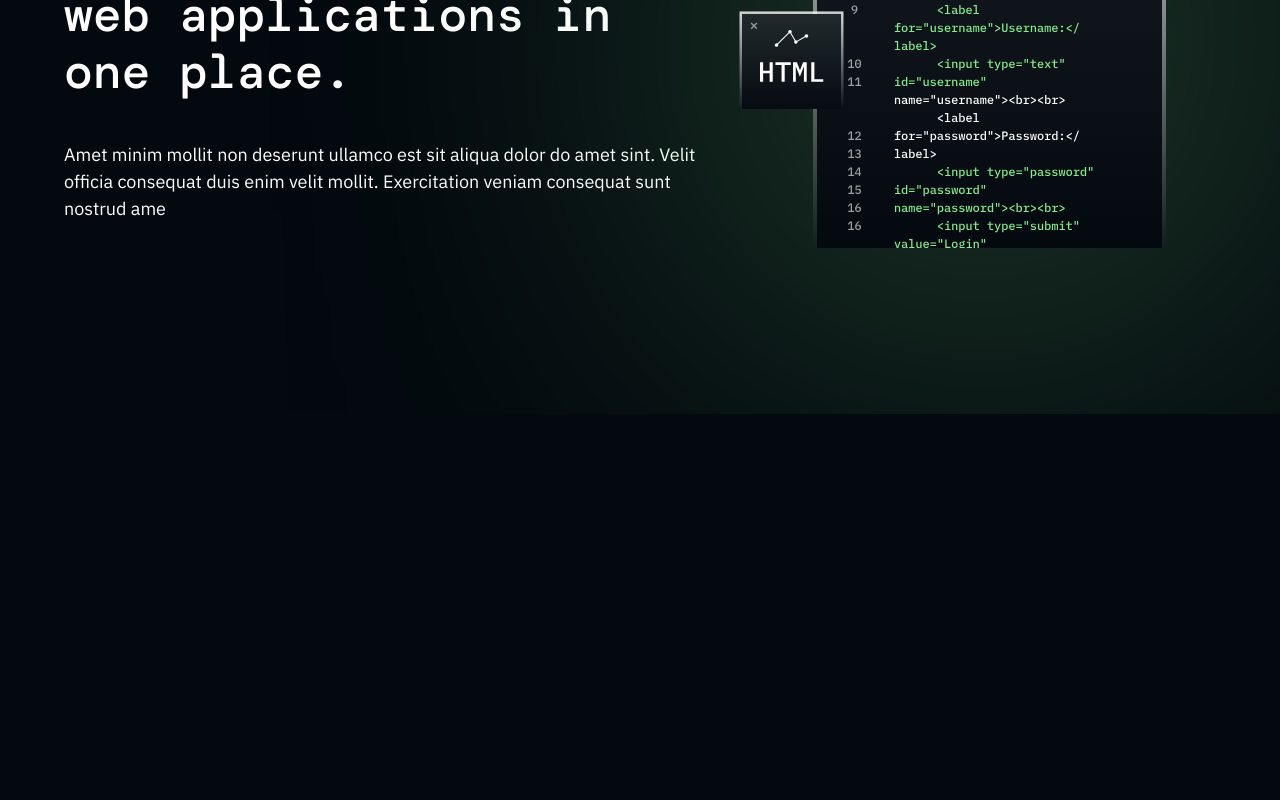
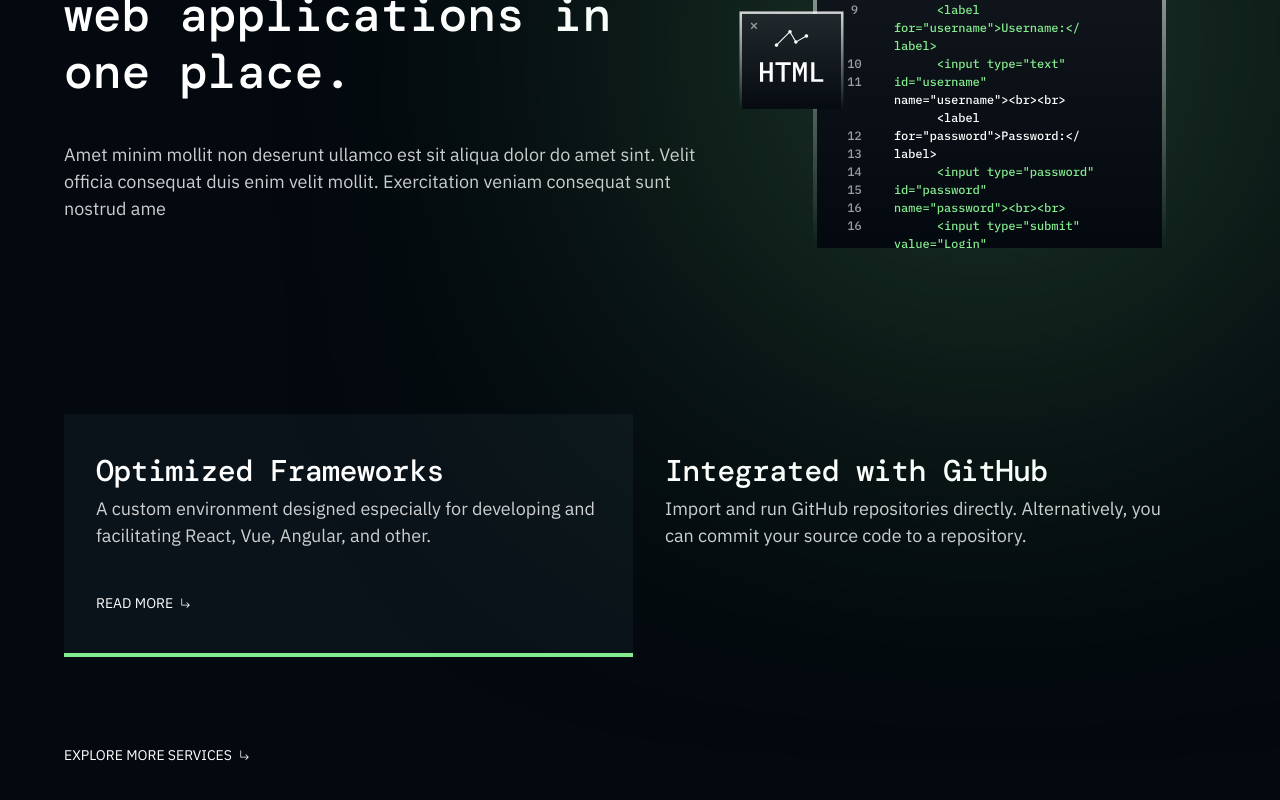
Before and after one commit to mbrianwebsite/theprogrammer-frontend, a Nuxt app: page / in a window 1280 px wide. Shown: the part 1810-2610 px from the top of the page. Before the commit the page ends 2224 px from the top, so only its background shows below. Built offline with nearby package versions, Linux system fonts and the light colour scheme; a web font is replaced by a local one.

Commit message:
SERVICE SECTION

```diff
--- a/components/hero/index.vue
+++ b/components/hero/index.vue
@@ -12,7 +12,7 @@
            ">
                 Expert Developers for a Connected <span class="text-[#84EC8E]">{World}</span>
             </div>
-            <div class="font-sans font-normal text-sm text-center text-white leading-5 tracking-[2%]
+            <div class="font-sans font-normal text-sm text-center text-white leading-5 tracking-[2%] opacity-80
             md:hidden">
                 Circle is a code development platform that gives innovators the speed and reliability they need to
                 create at the speed
--- /dev/null
+++ b/components/link/button.vue
@@ -0,0 +1,13 @@
+<script setup>
+defineProps({
+    title: String,
+})
+</script>
+<template>
+    <div class="flex flex-row gap-2 items-center">
+        <div class="font-sans font-normal uppercase text-sm text-white">
+            {{ title }}
+        </div>
+        <img class="max-w-[10px] max-h-[10px]" src="~/assets/img/button-icon.svg" alt="Button Icon">
+    </div>
+</template>
--- /dev/null
+++ b/components/link/buttonnav.vue
@@ -0,0 +1,15 @@
+<script setup>
+defineProps({
+    title: String,
+    mini: Boolean
+})
+</script>
+<template>
+    <div
+        :class="{ 'hidden md:flex md:flex-row md:items-center md:gap-2': !mini, 'flex flex-row gap-2 items-center md:hidden': mini }">
+        <div class="font-sans font-normal uppercase text-sm text-white">
+            {{ title }}
+        </div>
+        <img class="max-w-[10px] max-h-[10px]" src="~/assets/img/button-icon.svg" alt="Button Icon">
+    </div>
+</template>
--- a/components/navbar/index.vue
+++ b/components/navbar/index.vue
@@ -8,7 +8,7 @@ const hamburger = ref(true)
     ">
         <NavbarLogo />
         <NavbarMainmenu />
-        <NavbarButton title="Sign Up" :mini="false" />
+        <LinkButtonnav title="Sign Up" :mini="false" />
         <NavbarHamburger @click="$emit('drawerAction'); hamburger = !hamburger" :hamburger="hamburger" />
     </div>
 </template>
--- a/components/section2/index.vue
+++ b/components/section2/index.vue
@@ -12,7 +12,7 @@
             lg:text-5xl lg:leading-[120%] lg:tracking-[-2%] ">
                 Finally you can develop <span class="text-[#84EC8E]">{full-stack}</span> web applications in one place.
             </div>
-            <div class="font-sans font-normal text-lg text-white leading-[150%] tracking-[2%] text-center
+            <div class="font-sans font-normal text-lg text-white leading-[150%] tracking-[2%] text-center opacity-80
             md:text-start">
                 Amet minim mollit non deserunt ullamco est sit aliqua dolor do amet sint. Velit officia consequat duis
                 enim velit
--- /dev/null
+++ b/components/section3/index.vue
@@ -0,0 +1,33 @@
+<template>
+    <div class="
+        flex flex-col justify-center mx-3 my-[80px]
+        sm:my-[100px] sm:mx-5
+        md:my-[147px] md:mx-7 md:gap-8
+        lg:my-[152px] lg:mx-9 lg:gap-10
+        xl:my-[162px] xl:mx-11 xl:gap-12
+        ">
+        <div class="flex flex-col mx-auto
+        md:flex-row ">
+            <div class="flex flex-col px-8 py-10 bg-[#0A1319] border-b-4 border-b-[#84EC8E]">
+                <div class="font-mono font-medium text-3xl text-white leading-[110%] tracking-[-0.02em] mb-2">
+                    Optimized Frameworks
+                </div>
+                <div class="font-sans font-nomal text-lg text-white leading-[150%] tracking-[2%] opacity-80 mb-11">
+                    A custom environment designed especially for developing and facilitating React, Vue, Angular, and
+                    other.
+                </div>
+                <LinkButton title="Read More" />
+            </div>
+            <div class="flex flex-col px-8 py-10">
+                <div class="font-mono font-medium text-3xl text-white leading-[110%] tracking-[-0.02em] mb-2">
+                    Integrated with GitHub
+                </div>
+                <div class="font-sans font-nomal text-lg text-white leading-[150%] tracking-[2%] opacity-80 mb-11">
+                    Import and run GitHub repositories directly. Alternatively, you can commit your source code to a
+                    repository.
+                </div>
+            </div>
+        </div>
+        <LinkButton class="mx-auto md:mx-0 md:mt-10" title="Explore More Services" />
+    </div>
+</template>
--- a/pages/index.vue
+++ b/pages/index.vue
@@ -16,5 +16,6 @@ const openDrawer = ref(false)
         <Hero />
         <Supporting />
         <Section2 />
+        <Section3 />
     </div>
 </template>
```
